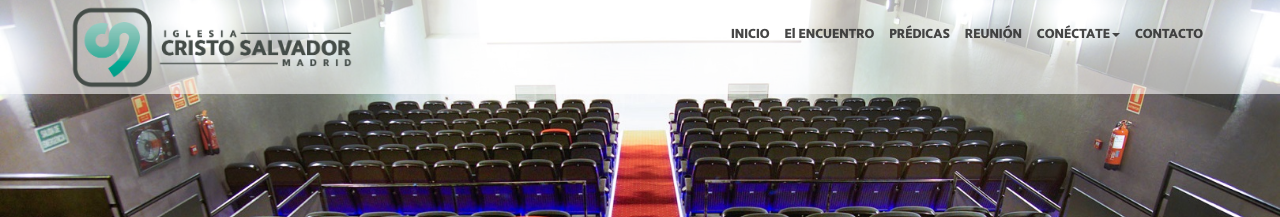
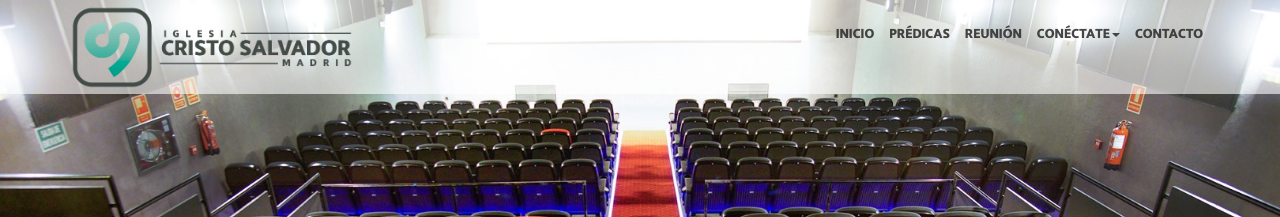
Before and after one commit to cristosalvador/cristosalvador.github.io, a Jekyll site: the page built from predicas.html, in a window 1280 px wide and 900 px high. Shown: the top 217 px of the window. Built offline with Jekyll 4.4.1, drawn with Linux system fonts in a browser that asks for light colours; nearby versions of some CDN libraries; comment, search, counter and statistics services are not loaded.

Commit message:
New preach and Encuentro link removed

```diff
--- a/_includes/header.html
+++ b/_includes/header.html
@@ -10,7 +10,6 @@
                 <div id="navbar-main" class="col-md-9 collapse navbar-collapse navbar-right">
                     <ul class="main-menu nav ">
                         <li class="home"><a data-event-category="home" data-event-action="topmenu" href="index.html">INICIO</a></li>
-                        <li class="encuentro"><a data-event-category="encuentro" data-event-action="topmenu" href="encuentro.html">El ENCUENTRO</a></li>
                         <li class="predicas"><a data-event-category="predicas" data-event-action="topmenu" href="predicas.html">PRÉDICAS</a></li>
                         <li class="domingos"><a data-event-category="domingos" data-event-action="topmenu" href="index.html#domingo">REUNIÓN</a></li>
                         <li class="dropdown">
--- a/predicas.html
+++ b/predicas.html
@@ -8,6 +8,7 @@
             <div class="col-md-12">
                 <h1>Prédicas</h1>
                 <h3>Abajo podrás encontrar nuestras últimas prédicas:</h3>
+                <iframe id='audio_29538647' frameborder='0' allowfullscreen='' scrolling='no' height='200' style='border:1px solid #EEE; box-sizing:border-box; width:100%;' src="https://www.ivoox.com/player_ej_29538647_4_1.html?c1=ff6600"></iframe>
                 <iframe id='audio_29344681' frameborder='0' allowfullscreen='' scrolling='no' height='200' style='border:1px solid #EEE; box-sizing:border-box; width:100%;' src="https://www.ivoox.com/player_ej_29344681_4_1.html?c1=ff6600"></iframe>
                 <iframe id='audio_29086290' frameborder='0' allowfullscreen='' scrolling='no' height='200' style='border:1px solid #EEE; box-sizing:border-box; width:100%;' src="https://www.ivoox.com/player_ej_29086290_4_1.html?c1=ff6600"></iframe>
                 <iframe id='audio_29086254' frameborder='0' allowfullscreen='' scrolling='no' height='200' style='border:1px solid #EEE; box-sizing:border-box; width:100%;' src="https://www.ivoox.com/player_ej_29086254_4_1.html?c1=ff6600"></iframe>
```
